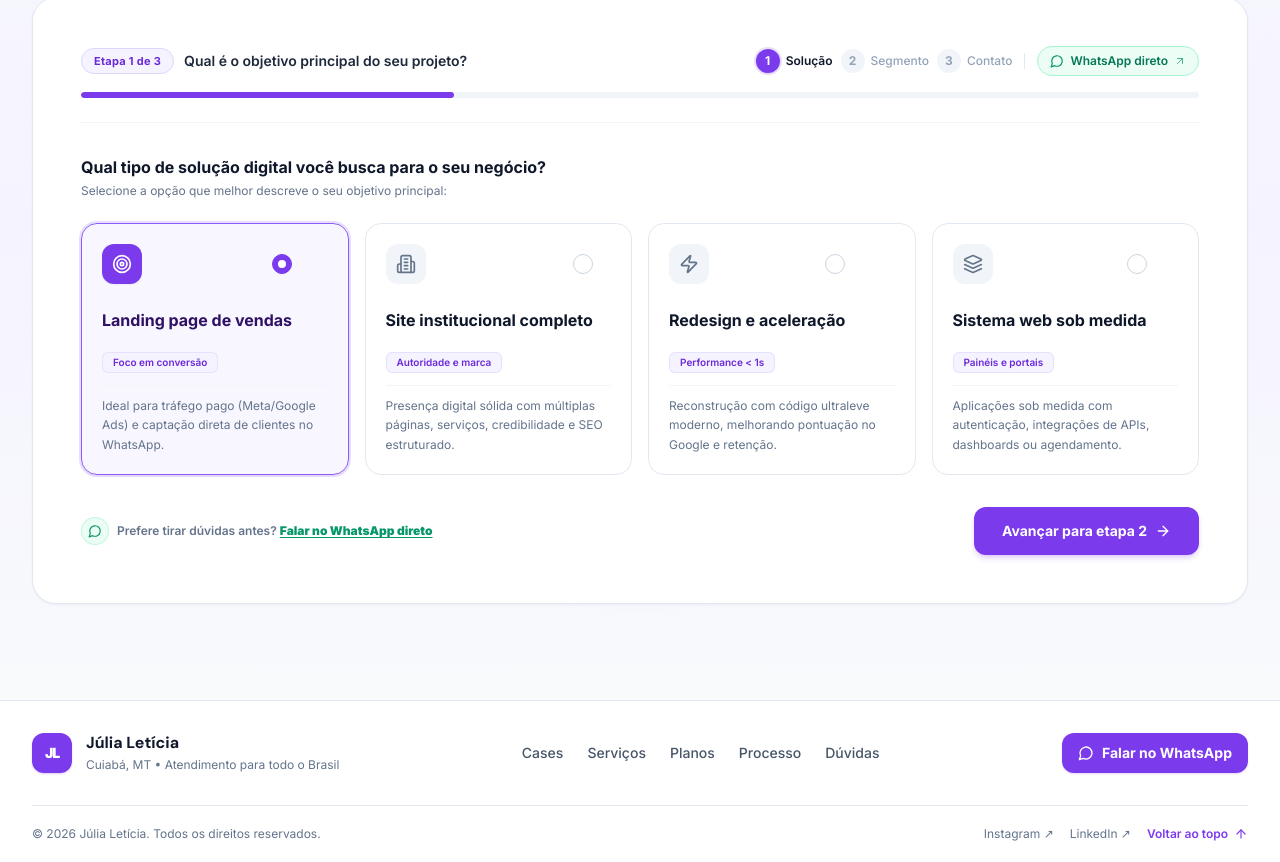
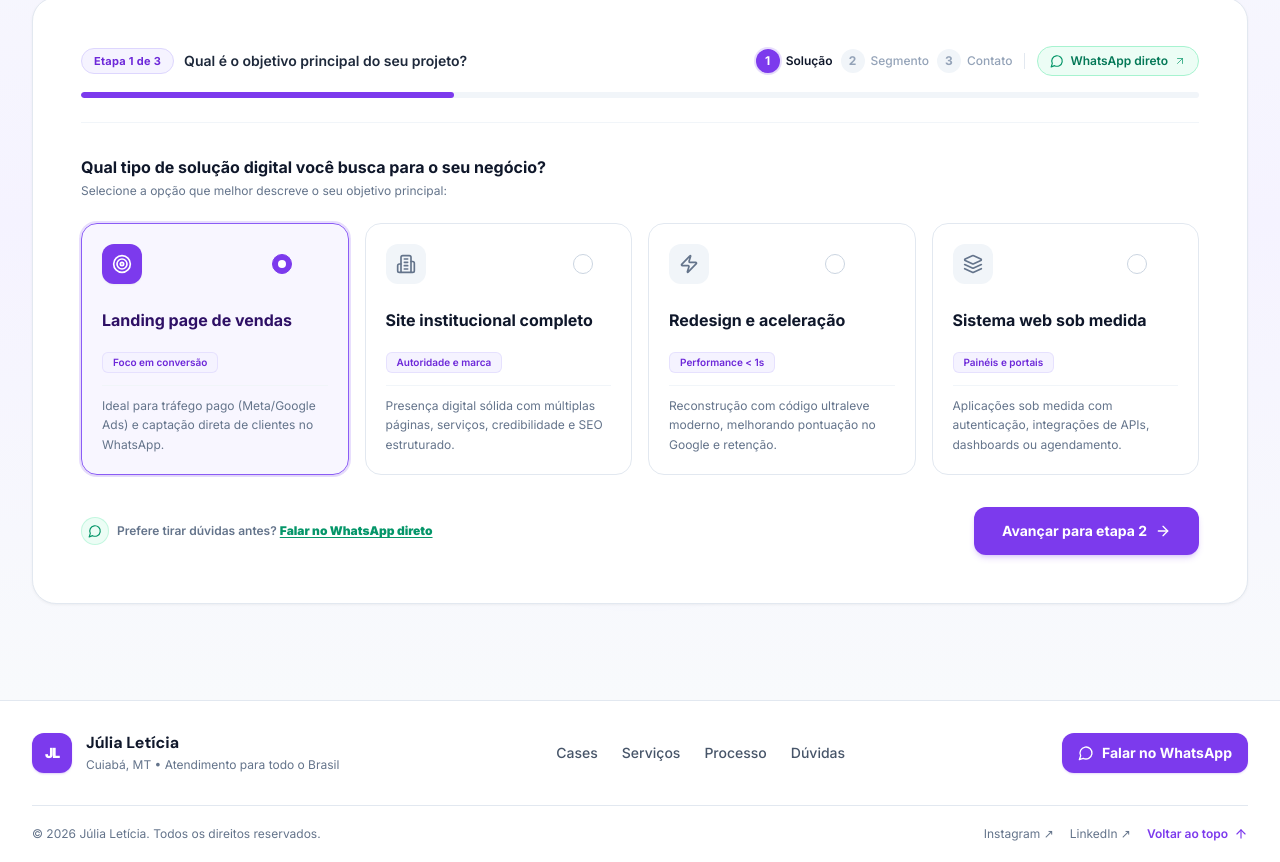
Before and after one commit to juliawlett/JL-Portfolio, a Next.js app: page / in a window 1280 px wide. Shown: the part 8399-9261 px from the top of the page. Built offline with nearby package versions, Linux system fonts and the light colour scheme.

Commit message:
feat: remove planos do rodapé quando ocultos

```diff
--- a/src/components/Footer.tsx
+++ b/src/components/Footer.tsx
@@ -6,6 +6,8 @@ import { siteConfig } from "@/data/config";
 import { ArrowUp, MessageCircle } from "lucide-react";
 
 export default function Footer() {
+  const showPlans = siteConfig.sections.plans === "VISIVEL";
+
   const whatsappUrl = `https://wa.me/${siteConfig.profile.whatsapp}?text=${encodeURIComponent(
     "Olá Júlia! Visitei seu portfólio e gostaria de conversar sobre a criação de um site para o meu negócio."
   )}`;
@@ -40,7 +42,9 @@ export default function Footer() {
             <ul className="flex flex-wrap items-center gap-x-6 gap-y-3 text-sm font-medium text-slate-600 dark:text-slate-400 sm:justify-center lg:justify-start">
               <li><a href="/#cases" className="hover:text-brand-600 dark:hover:text-brand-400 transition-colors">Cases</a></li>
               <li><a href="/#servicos" className="hover:text-brand-600 dark:hover:text-brand-400 transition-colors">Serviços</a></li>
-              <li><a href="/#planos" className="hover:text-brand-600 dark:hover:text-brand-400 transition-colors">Planos</a></li>
+              {showPlans && (
+                <li><a href="/#planos" className="hover:text-brand-600 dark:hover:text-brand-400 transition-colors">Planos</a></li>
+              )}
               <li><a href="/#metodo" className="hover:text-brand-600 dark:hover:text-brand-400 transition-colors">Processo</a></li>
               <li><a href="/#faq" className="hover:text-brand-600 dark:hover:text-brand-400 transition-colors">Dúvidas</a></li>
             </ul>
```
